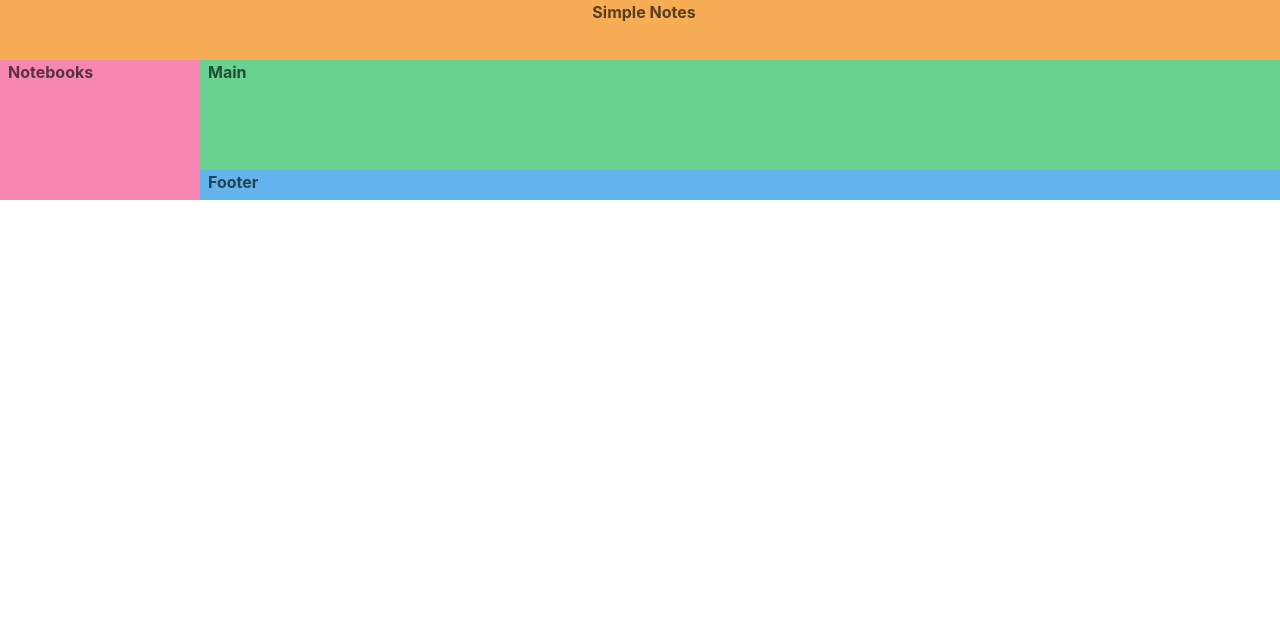
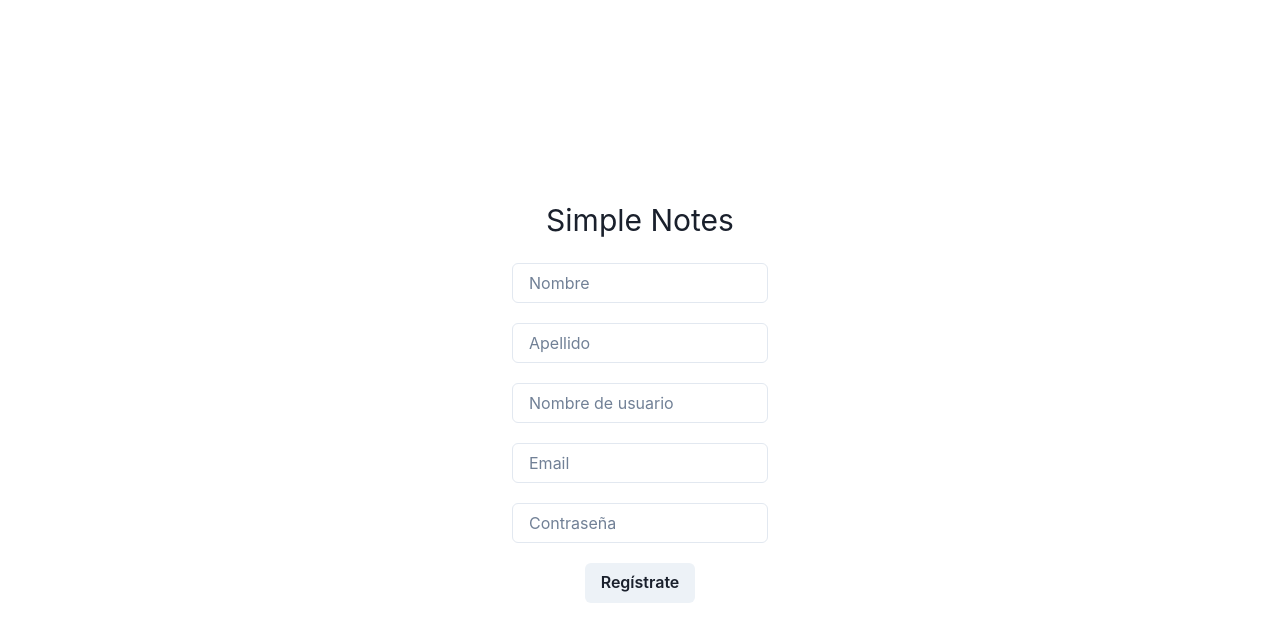
Before and after one commit to iwayato/proyecto-tel335, a React (Create React App) app: page /SignUp in a window 1280 px wide. Shown: the top 642 px of the page. Built offline with nearby package versions, Linux system fonts and the light colour scheme.

Commit message:
Done Login and SignUp

```diff
--- a/package.json
+++ b/package.json
@@ -9,9 +9,11 @@
     "@testing-library/jest-dom": "^5.16.5",
     "@testing-library/react": "^13.4.0",
     "@testing-library/user-event": "^13.5.0",
+    "axios": "^1.4.0",
     "framer-motion": "^10.12.2",
     "react": "^18.2.0",
     "react-dom": "^18.2.0",
+    "react-router-dom": "^6.11.2",
     "react-scripts": "5.0.1"
   },
   "scripts": {
--- a/public/index.html
+++ b/public/index.html
@@ -5,12 +5,10 @@
     <meta charset="utf-8" />
     <link rel="icon" href="%PUBLIC_URL%/favicon.ico" />
     <meta name="viewport" content="width=device-width, initial-scale=1" />
-    <meta name="theme-color" content="#000000" />
     <title>Simple Notes</title>
 </head>
 
 <body>
-    <noscript>You need to enable JavaScript to run this app.</noscript>
     <div id="root"></div>
 </body>
 
--- a/src/components/App.js
+++ b/src/components/App.js
@@ -1,43 +1,15 @@
-import {
-    Grid,
-    GridItem,
-    Center
-} from '@chakra-ui/react'
-import Notebooks from './Notebooks';
+import { Routes, Route } from "react-router-dom"
+import SignUp from "./SignUp";
+import Login from "./Login";
+import Notebooks from "./Notebooks";
 
 function App() {
     return (
-        <Grid
-            templateAreas = {
-                `"header header"
-                "nav main"
-                "nav footer"`
-            }
-            gridTemplateRows = {'60px 1fr 30px'}
-            gridTemplateColumns = {'200px 1fr'}
-            h = '200px'
-            color = 'blackAlpha.700'
-            fontWeight = 'bold'>
-
-            <GridItem pl='2' bg='orange.300' area={'header'}>
-                <Center>
-                    Simple Notes
-                </Center>
-            </GridItem>
-
-            <GridItem pl='2' bg='pink.300' area={'nav'}>
-                <Notebooks></Notebooks>
-            </GridItem>
-
-            <GridItem pl='2' bg='green.300' area={'main'}>
-                Main
-            </GridItem>
-
-            <GridItem pl='2' bg='blue.300' area={'footer'}>
-                Footer
-            </GridItem>
-
-        </Grid>
+        <Routes>
+            <Route path="/" element={<Login/>}></Route>
+            <Route path="SignUp" element={<SignUp/>}></Route>
+            <Route path="Notebooks" element={<Notebooks/>}></Route>
+        </Routes>
     );
 }
 
--- /dev/null
+++ b/src/components/Login.js
@@ -0,0 +1,100 @@
+import {
+    useToast,
+    FormControl,
+    Input,
+    Button,
+    Center,
+    VStack,
+    Text
+} from "@chakra-ui/react";
+import axios from "axios";
+import { useNavigate } from "react-router-dom";
+import { Link } from "react-router-dom";
+import { useState } from "react";
+
+const loginURL = 'http://localhost:3001/api/login';
+
+const Login = () => {
+
+    const navigate = useNavigate();
+    const toast = useToast()
+
+    const [email, setEmail] = useState('')
+    const [pwd, setPwd] = useState('')
+
+    const handleEmailChange = e => setEmail(e.target.value)
+    const handlePwdChange = e => setPwd(e.target.value)
+
+    const login = () => {
+        if (!email | !pwd) {
+            return (
+                toast({
+                    title: 'Ingresa tu email y contraseña',
+                    status: 'error',
+                    duration: 3000,
+                    position: 'top',
+                    isClosable: false,
+                })
+            )
+        }
+        else {
+            axios.post(loginURL, {
+                email: email,
+                password: pwd
+            })
+            .then((response) => {
+                navigate("Notebooks", {state:{userID:response.data.user_id}})
+                return (
+                    toast({
+                        title: `${response.data.Message}`,
+                        status: 'success',
+                        duration: 3000,
+                        position: 'top',
+                        isClosable: false,
+                    })
+                )
+            })
+            .catch((response) => {
+                return (
+                    toast({
+                        title: `${response}`,
+                        status: 'error',
+                        duration: 3000,
+                        position: 'top',
+                        isClosable: false,
+                    })
+                )
+            })
+        }
+    }
+
+    return (
+        <Center h='100vh' w='100%'>
+            <FormControl>
+                <VStack spacing={5}>
+                    <Text fontSize='3xl'>Simple Notes</Text>
+                    <Input
+                        w='20%'
+                        placeholder="Email"
+                        value={email}
+                        onChange={handleEmailChange}>
+                    </Input>
+                    <Input
+                        w='20%'
+                        placeholder="Contraseña"
+                        type="password"
+                        value={pwd}
+                        onChange={handlePwdChange}>
+                    </Input>
+                    <Button
+                        onClick={login}>
+                        Iniciar sesión
+                    </Button>
+                <Link to="SignUp">¿Aún no estás registrado?</Link>
+                </VStack>
+            </FormControl>
+        </Center>
+    )
+}
+
+export default Login;
--- a/src/components/Notebooks.js
+++ b/src/components/Notebooks.js
@@ -1,7 +1,16 @@
+import {
+    Button
+} from '@chakra-ui/react'
+import {useLocation} from 'react-router-dom';
+
 const Notebooks = () => {
+    const location = useLocation();
+    console.log(location.state.userID);
     return (
         <div>
             Notebooks
+            <br></br>
+            <Button>Agregar notebook</Button>
         </div>
     )
 }
--- /dev/null
+++ b/src/components/SignUp.js
@@ -0,0 +1,127 @@
+import {
+    useToast,
+    FormControl,
+    Input,
+    Button,
+    Center,
+    VStack,
+    Text
+} from "@chakra-ui/react";
+import axios from "axios";
+import { useNavigate } from "react-router-dom";
+import { useState } from "react";
+
+const signUpURL = 'http://localhost:3001/api/signup';
+
+const SignUp = () => {
+
+    const navigate = useNavigate();
+    const toast = useToast()
+
+    const [name, setName] = useState('')
+    const [lastName, setLastName] = useState('')
+    const [userName, setUserName] = useState('')
+    const [email, setEmail] = useState('')
+    const [pwd, setPwd] = useState('')
+
+    const handleNameChange = e => setName(e.target.value)
+    const handleLastNameChange = e => setLastName(e.target.value)
+    const handleUserNameChange = e => setUserName(e.target.value)
+    const handleEmailChange = e => setEmail(e.target.value)
+    const handlePwdChange = e => setPwd(e.target.value)
+
+    const signUpState = () => {
+        if (!name | !lastName | !userName | !email | !pwd) {
+            return (
+                toast({
+                    title: 'Hay campos en blanco',
+                    description: "Debes completar todos los campos para registarte",
+                    status: 'error',
+                    duration: 3000,
+                    position: 'top',
+                    isClosable: false,
+                })
+            )
+        }
+        else {
+            axios.post(signUpURL, {
+                name: name,
+                lastname: lastName,
+                username: userName,
+                email: email,
+                password: pwd
+            })
+            .then((response) => {
+                navigate('/')
+                return (
+                    toast({
+                        title: `${response.data.Message}`,
+                        status: 'success',
+                        duration: 3000,
+                        position: 'top',
+                        isClosable: false,
+                    })
+                )
+            })
+            .catch((response) => {
+                return (
+                    toast({
+                        title: `${response}`,
+                        status: 'error',
+                        duration: 3000,
+                        position: 'top',
+                        isClosable: false,
+                    })
+                )
+            })
+        }
+    }
+
+    return (
+        <Center h='100vh' w='100%'>
+            <FormControl>
+                <VStack spacing={5}>
+                    <Text fontSize='3xl'>Simple Notes</Text>
+                    <Input
+                        w='20%'
+                        placeholder="Nombre"
+                        value={name}
+                        onChange={handleNameChange}>
+                    </Input>
+                    <Input
+                        w='20%'
+                        placeholder="Apellido"
+                        value={lastName}
+                        onChange={handleLastNameChange}>
+                    </Input>
+                    <Input
+                        w='20%'
+                        placeholder="Nombre de usuario"
+                        value={userName}
+                        onChange={handleUserNameChange}>
+                    </Input>
+                    <Input
+                        w='20%'
+                        placeholder="Email"
+                        type="email"
+                        value={email}
+                        onChange={handleEmailChange}>
+                    </Input>
+                    <Input
+                        w='20%'
+                        placeholder="Contraseña"
+                        type="password"
+                        value={pwd}
+                        onChange={handlePwdChange}>
+                    </Input>
+                    <Button
+                        onClick={signUpState}>
+                        Regístrate
+                    </Button>
+                </VStack>
+            </FormControl>
+        </Center>
+    )
+}
+
+export default SignUp;
--- a/src/index.js
+++ b/src/index.js
@@ -2,10 +2,13 @@ import React from 'react';
 import ReactDOM from 'react-dom/client';
 import { ChakraProvider } from '@chakra-ui/react'
 import App from './components/App';
+import { BrowserRouter } from 'react-router-dom';
 
 const root = ReactDOM.createRoot(document.getElementById('root'));
 root.render(
-    <ChakraProvider>
-        <App />
-    </ChakraProvider>
+    <BrowserRouter>
+        <ChakraProvider>
+            <App />
+        </ChakraProvider>
+    </BrowserRouter>
 );
```
Also changed, not shown: 1 other file (tests, documents, lock files or other folders).
